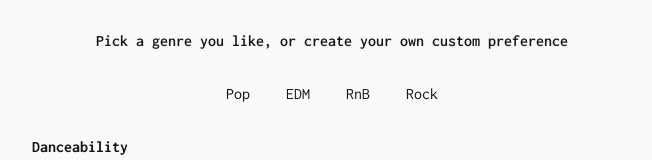
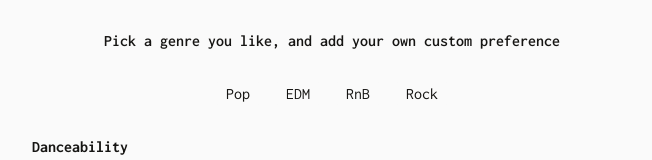
Before and after one commit to nauqh/musicotherapy, a React (Vite) app: page /input in a window 1280 px wide. Shown: the top 160 px of the page, without its empty margins (308-960 px from the left). Built offline with nearby package versions, Linux system fonts and the light colour scheme.

Commit message:
feat (router): add router to sample endpoint

```diff
--- a/src/pages/Fetch copy.tsx
+++ b/src/pages/Fetch copy.tsx
@@ -1,4 +1,5 @@
 import { useEffect, useState } from "react";
+import { useLocation } from "react-router-dom";
 import { motion } from "framer-motion";
 
 // Components
@@ -9,17 +10,20 @@ import Artist from "../components/Artist/Artist";
 import Playlist from "../components/Playlist/Playlist";
 
 // Data
-import Sample from "../assets/data/sample.json";
+import Sample from "../assets/data/Korean Soft Indie.json";
 
 // Style
 import "../assets/Fetch.css";
 
 const Fetch2 = () => {
+	const location = useLocation();
+
 	const [loadingComplete, setLoadingComplete] = useState(false);
 	const { color, mood, characteristics, artists, tracks, playlist } = Sample;
 
 	const [firstWriterComplete, setFirstWriterComplete] = useState(false);
 	const [secondWriterComplete, setSecondWriterComplete] = useState(false);
+
 	useEffect(() => {
 		// Loading completion after 10 seconds
 		const loadingTimer = setTimeout(() => {
--- a/src/pages/Input.tsx
+++ b/src/pages/Input.tsx
@@ -70,7 +70,7 @@ const Input = () => {
 						padding: "0 2rem",
 					}}
 				>
-					Pick a genre you like, or create your own custom preference
+					Pick a genre you like, and add your own custom preference
 				</h1>
 				<WorkFilter onFilterChange={handleFilterChange} />
 			</section>
```
Also changed, not shown: src/assets/data/Korean Soft Indie.json (renamed from src/assets/data/sample.json).
